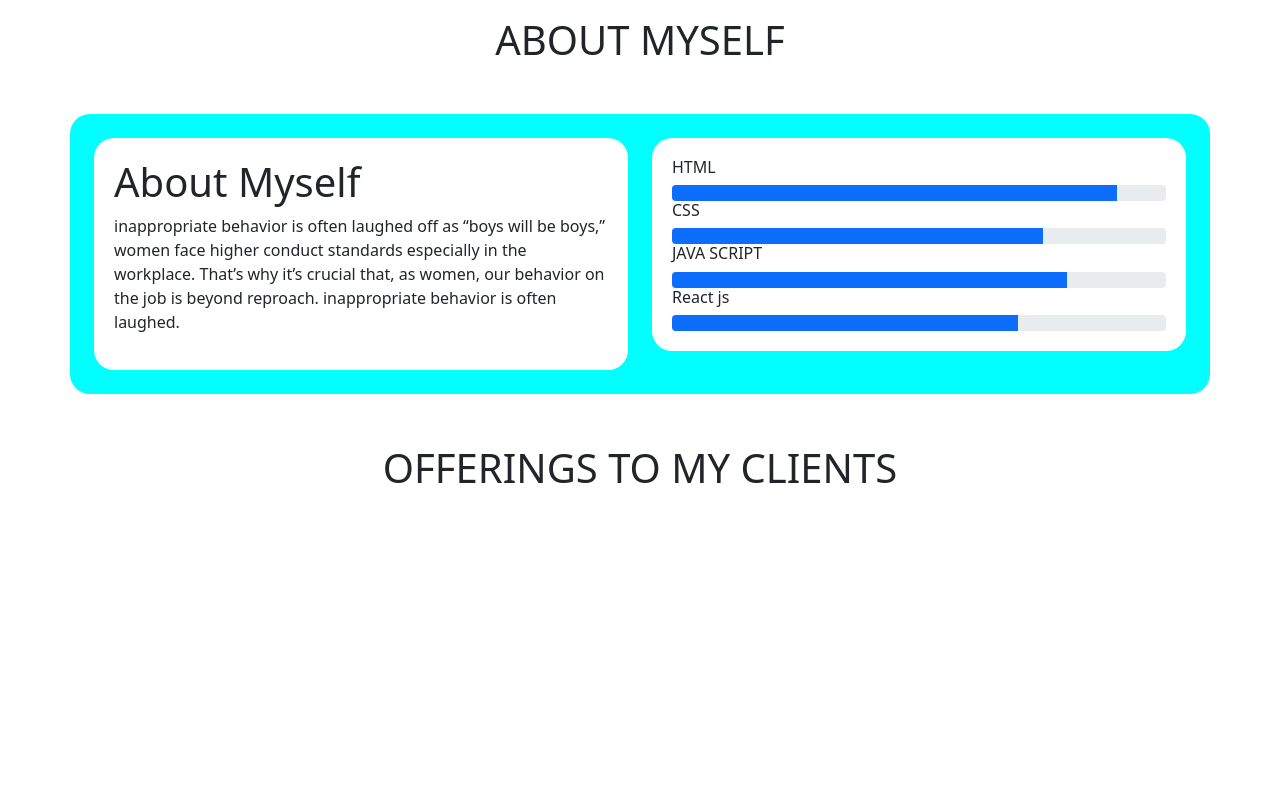
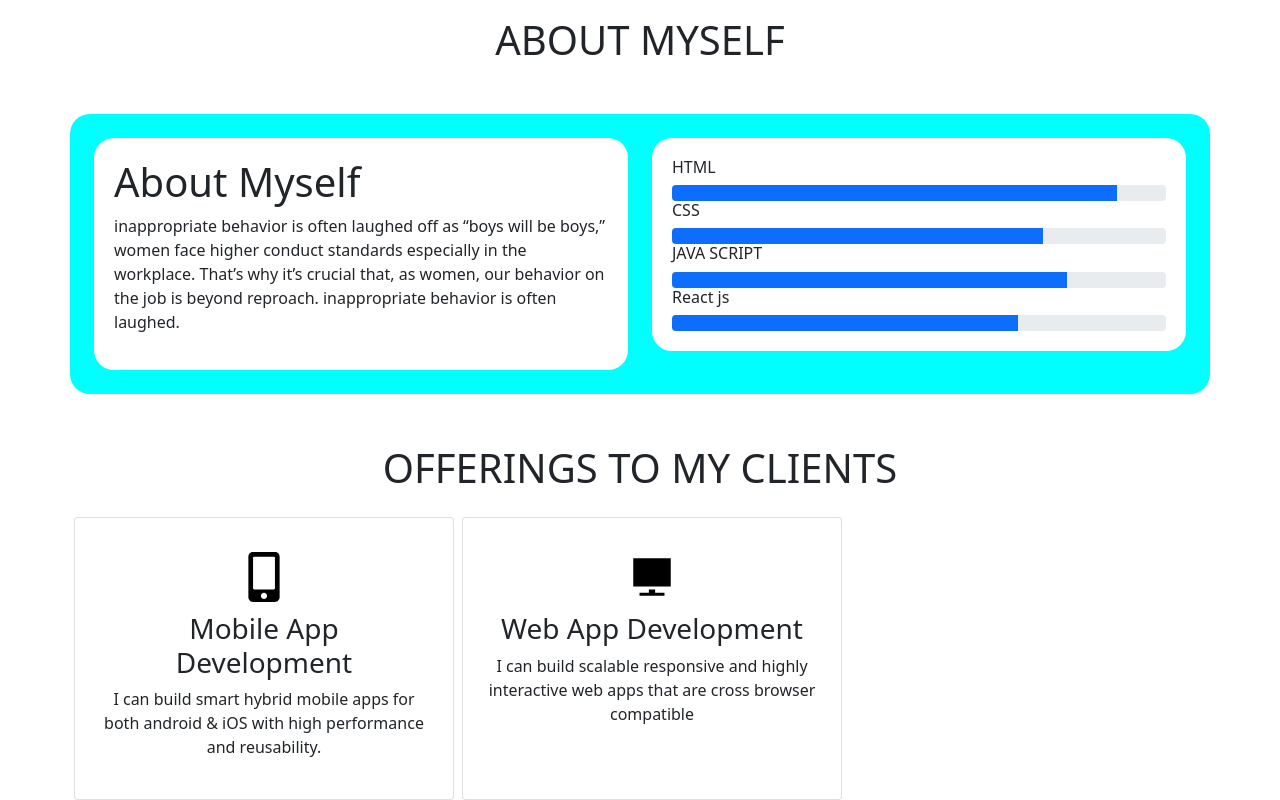
Before and after one commit to Murtaxa-Baig/Html-portfolio, a plain HTML site: page index.html in a window 1280 px wide. Shown: the part 838-1638 px from the top of the page. Before the commit the page ends 1355 px from the top, so only its background shows below. Drawn offline with Linux system fonts and the light colour scheme.

Commit message:
next work

```diff
--- a/index.html
+++ b/index.html
@@ -148,6 +148,18 @@
     </div>
     <div class="container">
         <div class="row">
+            <div class="col-md-4 col-sm-12 card p-4 mx-1">
+                <img src="./image/mobile-alt-svgrepo-com.svg" alt="" class="card_img">
+                <h3>Mobile App Development</h3>
+                <p>I can build smart hybrid mobile apps for both android & iOS with high performance and reusability.</p>
+            </div>
+            <div class="col-md-4 col-sm-12 card p-4 mx-1">
+                <img src="./image/platform-svgrepo-com.svg" alt="" class="card_img">
+                <h3>Web App Development</h3>
+                <p>I can build scalable responsive and highly interactive web apps that are cross browser compatible</p>
+            </div>
+
+
 
         </div>
     </div>
--- a/style.css
+++ b/style.css
@@ -105,6 +105,14 @@
     text-align: center;
     margin: 50px auto 25px auto;
 }
+.card{
+    text-align: center;
+}
+.card_img{
+    height: 50px;
+    width: 50px;
+    margin: 10px auto;
+}
 
 
 
```
Also changed, not shown: image/mobile-alt-svgrepo-com.svg (added), image/platform-svgrepo-com.svg (added).
